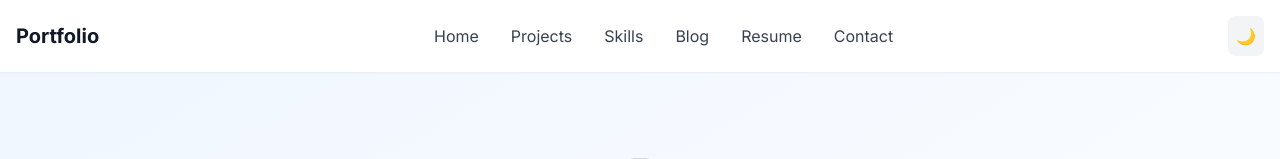
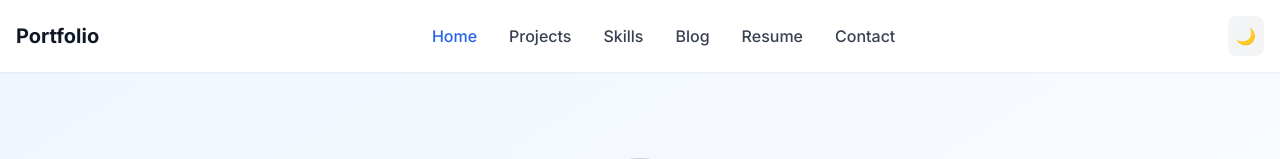
Before and after one commit to Codeblockz/My-Portfolio, a React (Create React App) app in the folder portfolio/: page / in a window 1280 px wide. Shown: the top 159 px of the page. Built offline with nearby package versions, Linux system fonts and the light colour scheme.

Commit message:
feat: Update progress to reflect Phase 2 completion and enhance smooth scrolling functionality across components

```diff
--- a/portfolio/src/App.js
+++ b/portfolio/src/App.js
@@ -10,6 +10,7 @@ import Resume from './components/Resume';
 import Contact from './components/Contact';
 import Footer from './components/Footer';
 import BlogPostPage from './components/Blog/BlogPostPage';
+import ScrollToTop from './components/ScrollToTop';
 
 function App() {
   return (
@@ -34,6 +35,7 @@ function App() {
             </Routes>
           </main>
           <Footer />
+          <ScrollToTop />
         </div>
       </Router>
     </ThemeProvider>
--- a/portfolio/src/components/Header.jsx
+++ b/portfolio/src/components/Header.jsx
@@ -1,9 +1,16 @@
-import React, { useState } from 'react';
+import React, { useState, useEffect } from 'react';
+import { useNavigate, useLocation } from 'react-router-dom';
 import { useTheme } from '../utils/ThemeContext';
+import { handleSmoothScroll, getActiveSection, debounce } from '../utils/smoothScroll';
+
+const sectionIds = ['home', 'projects', 'skills', 'blog', 'resume', 'contact'];
 
 const Header = () => {
   const { isDarkMode, toggleTheme } = useTheme();
   const [isMobileMenuOpen, setIsMobileMenuOpen] = useState(false);
+  const [activeSection, setActiveSection] = useState('home');
+  const navigate = useNavigate();
+  const location = useLocation();
 
   const toggleMobileMenu = () => {
     setIsMobileMenuOpen(!isMobileMenuOpen);
@@ -11,6 +18,57 @@ const Header = () => {
 
   const closeMobileMenu = () => {
     setIsMobileMenuOpen(false);
+  };
+
+  const handleNavClick = (event, sectionId) => {
+    event.preventDefault();
+    closeMobileMenu();
+
+    // Check if we're on the home page
+    if (location.pathname === '/') {
+      // We're on home page, use smooth scrolling
+      handleSmoothScroll(event, sectionId);
+    } else {
+      // We're on a different page, navigate to home first
+      navigate('/');
+
+      // Wait for navigation to complete, then scroll to section
+      setTimeout(() => {
+        const targetElement = document.getElementById(sectionId);
+        if (targetElement) {
+          const targetPosition = targetElement.getBoundingClientRect().top + window.pageYOffset - 80;
+          window.scrollTo({
+            top: targetPosition,
+            behavior: 'smooth'
+          });
+        }
+      }, 100);
+    }
+  };
+
+  // Track active section on scroll
+  useEffect(() => {
+    const handleScroll = debounce(() => {
+      const currentSection = getActiveSection(sectionIds);
+      setActiveSection(currentSection);
+    }, 100);
+
+    window.addEventListener('scroll', handleScroll);
+
+    // Set initial active section
+    handleScroll();
+
+    return () => {
+      window.removeEventListener('scroll', handleScroll);
+    };
+  }, []);
+
+  const getLinkClassName = (sectionId) => {
+    const baseClasses = "transition-colors duration-200 font-medium";
+    const activeClasses = "text-blue-600 dark:text-blue-400";
+    const inactiveClasses = "text-gray-700 dark:text-gray-300 hover:text-blue-500 dark:hover:text-blue-400";
+
+    return `${baseClasses} ${activeSection === sectionId ? activeClasses : inactiveClasses}`;
   };
 
   return (
@@ -21,22 +79,46 @@ const Header = () => {
             Portfolio
           </div>
           <div className="hidden md:flex space-x-8">
-            <a href="#home" className="text-gray-700 dark:text-gray-300 hover:text-blue-500 transition-colors">
+            <a
+              href="#home"
+              className={getLinkClassName('home')}
+              onClick={(e) => handleNavClick(e, 'home')}
+            >
               Home
             </a>
-            <a href="#projects" className="text-gray-700 dark:text-gray-300 hover:text-blue-500 transition-colors">
+            <a
+              href="#projects"
+              className={getLinkClassName('projects')}
+              onClick={(e) => handleNavClick(e, 'projects')}
+            >
               Projects
             </a>
-            <a href="#skills" className="text-gray-700 dark:text-gray-300 hover:text-blue-500 transition-colors">
+            <a
+              href="#skills"
+              className={getLinkClassName('skills')}
+              onClick={(e) => handleNavClick(e, 'skills')}
+            >
               Skills
             </a>
-            <a href="#blog" className="text-gray-700 dark:text-gray-300 hover:text-blue-500 transition-colors">
+            <a
+              href="#blog"
+              className={getLinkClassName('blog')}
+              onClick={(e) => handleNavClick(e, 'blog')}
+            >
               Blog
             </a>
-            <a href="#resume" className="text-gray-700 dark:text-gray-300 hover:text-blue-500 transition-colors">
+            <a
+              href="#resume"
+              className={getLinkClassName('resume')}
+              onClick={(e) => handleNavClick(e, 'resume')}
+            >
               Resume
             </a>
-            <a href="#contact" className="text-gray-700 dark:text-gray-300 hover:text-blue-500 transition-colors">
+            <a
+              href="#contact"
+              className={getLinkClassName('contact')}
+              onClick={(e) => handleNavClick(e, 'contact')}
+            >
               Contact
             </a>
           </div>
@@ -69,43 +151,43 @@ const Header = () => {
             <div className="flex flex-col space-y-4 pt-4">
               <a
                 href="#home"
-                className="text-gray-700 dark:text-gray-300 hover:text-blue-500 transition-colors"
-                onClick={closeMobileMenu}
+                className={getLinkClassName('home')}
+                onClick={(e) => handleNavClick(e, 'home')}
               >
                 Home
               </a>
               <a
                 href="#projects"
-                className="text-gray-700 dark:text-gray-300 hover:text-blue-500 transition-colors"
-                onClick={closeMobileMenu}
+                className={getLinkClassName('projects')}
+                onClick={(e) => handleNavClick(e, 'projects')}
               >
                 Projects
               </a>
               <a
                 href="#skills"
-                className="text-gray-700 dark:text-gray-300 hover:text-blue-500 transition-colors"
-                onClick={closeMobileMenu}
+                className={getLinkClassName('skills')}
+                onClick={(e) => handleNavClick(e, 'skills')}
               >
                 Skills
               </a>
               <a
                 href="#blog"
-                className="text-gray-700 dark:text-gray-300 hover:text-blue-500 transition-colors"
-                onClick={closeMobileMenu}
+                className={getLinkClassName('blog')}
+                onClick={(e) => handleNavClick(e, 'blog')}
               >
                 Blog
               </a>
               <a
                 href="#resume"
-                className="text-gray-700 dark:text-gray-300 hover:text-blue-500 transition-colors"
-                onClick={closeMobileMenu}
+                className={getLinkClassName('resume')}
+                onClick={(e) => handleNavClick(e, 'resume')}
               >
                 Resume
               </a>
               <a
                 href="#contact"
-                className="text-gray-700 dark:text-gray-300 hover:text-blue-500 transition-colors"
-                onClick={closeMobileMenu}
+                className={getLinkClassName('contact')}
+                onClick={(e) => handleNavClick(e, 'contact')}
               >
                 Contact
               </a>
--- a/portfolio/src/components/Hero.jsx
+++ b/portfolio/src/components/Hero.jsx
@@ -1,4 +1,5 @@
 import React from 'react';
+import { handleSmoothScroll } from '../utils/smoothScroll';
 
 const Hero = () => {
   return (
@@ -28,12 +29,14 @@ const Hero = () => {
             <a
               href="#projects"
               className="bg-blue-600 hover:bg-blue-700 text-white px-8 py-3 rounded-lg text-lg font-semibold transition-colors duration-200 shadow-lg hover:shadow-xl"
+              onClick={(e) => handleSmoothScroll(e, 'projects')}
             >
               View My Work
             </a>
             <a
               href="#contact"
               className="bg-transparent border-2 border-blue-600 text-blue-600 hover:bg-blue-600 hover:text-white px-8 py-3 rounded-lg text-lg font-semibold transition-colors duration-200"
+              onClick={(e) => handleSmoothScroll(e, 'contact')}
             >
               Get In Touch
             </a>
```
Also changed, not shown: 1 other file (tests, documents, lock files or other folders).
